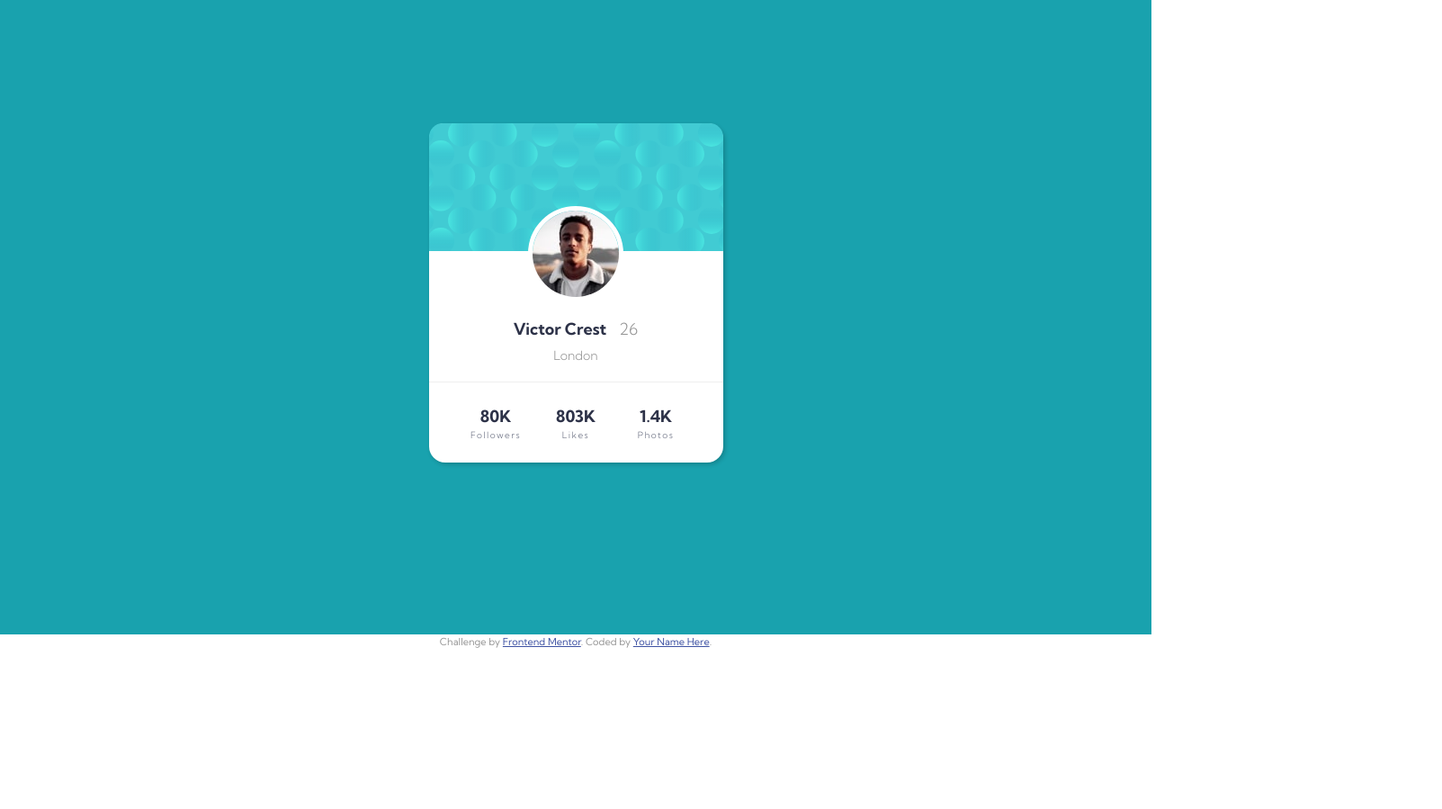
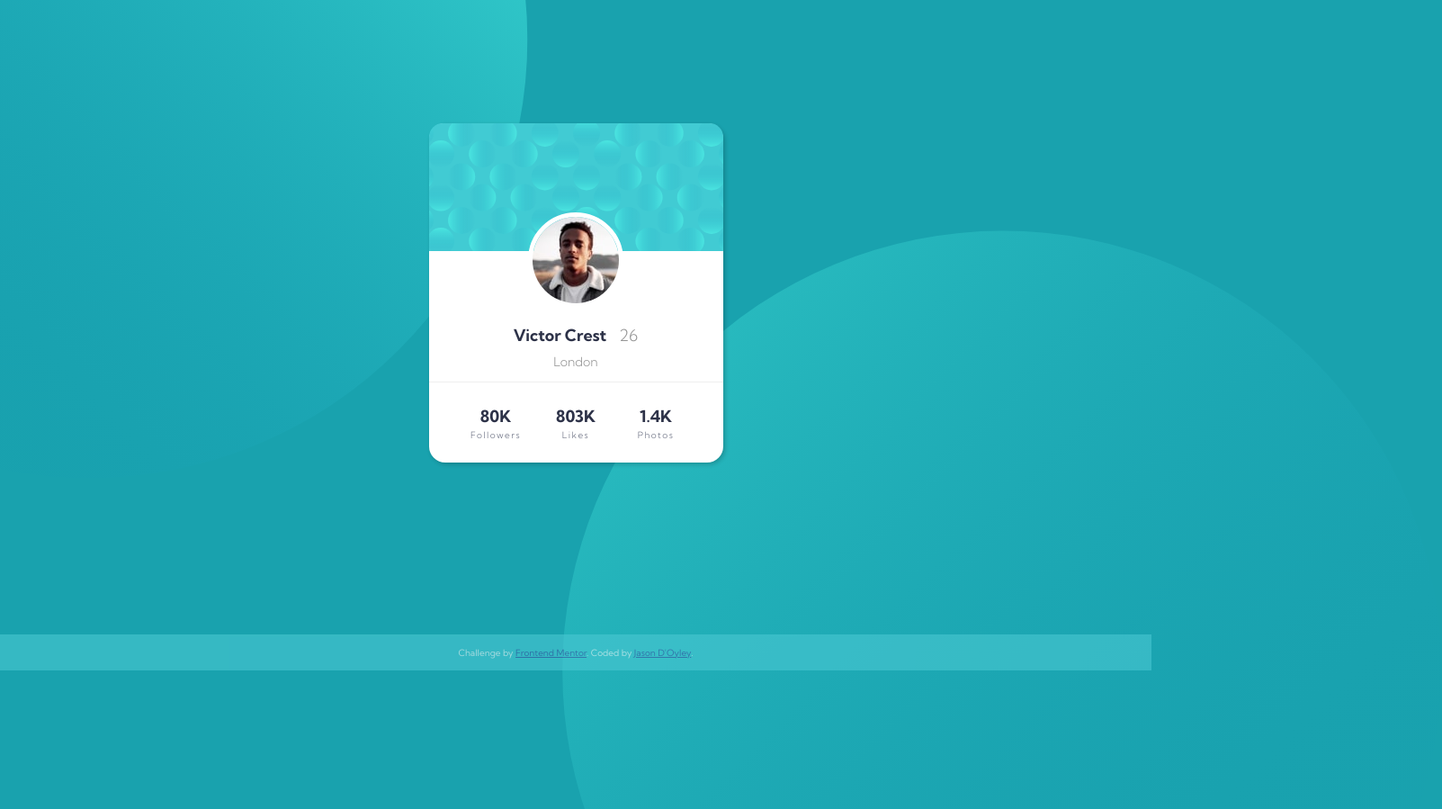
Before and after one commit to jdfdoyley/FEM-Profile-Card, a plain HTML site: page index.html in a window 1280 px wide. Shown: the part 55-954 px from the top of the page at 90% size, 1603 px wide, since content can reach past the window. Before the commit the page ends 800 px from the top, so only its background shows below. Drawn offline with Linux system fonts and the light colour scheme.

Commit message:
Add responsiveness to background circle pattern

```diff
--- a/dist/css/main.css
+++ b/dist/css/main.css
@@ -17,17 +17,20 @@
 *::before,
 *::after {
   box-sizing: border-box;
+  margin: 0;
+  padding: 0;
 }
 
 body {
-  background-color: #fff;
+  background-color: var(--dark-cyan);
   color: var(--dark-gray);
   font-family: 'Kumbh Sans', sans-serif;
   font-size: 1rem;
   font-weight: var(--font-normal);
   line-height: 1.5;
-  margin: 0;
-  text-align: center;
+  min-height: 100vh;
+  overflow: hidden;
+  width: 100%;
 }
 
 h3 {
@@ -38,19 +41,28 @@ h3 {
   margin-bottom: 0.5rem;
 }
 
+.circle-1,
+.circle-2 {
+  position: absolute;
+}
+
+.circle-1 {
+  transform: translate(-71%, -80%);
+}
+
+.circle-2 {
+  bottom: 0;
+  right: 0;
+  transform: translate(75%, 70%);
+}
+
 /* Card Wrapper */
 .card-wrapper {
-  background-color: var(--dark-cyan);
-
   display: grid;
   justify-content: center;
   align-content: center;
 
   height: 95vh;
-  overflow: hidden;
-  position: relative;
-
-  z-index: 100;
 }
 
 /* Card */
@@ -65,7 +77,7 @@ h3 {
   box-shadow: 2px 2px 5px rgba(0, 0, 0, 0.2);
   height: 23.5625rem;
   width: 20.4375rem;
-  z-index: 300;
+  z-index: 100;
 }
 
 /* Card Header */
@@ -90,7 +102,6 @@ h3 {
   justify-content: center;
   align-items: center;
   height: 9.0625rem;
-  position: relative;
 }
 
 .card-body .author-avatar {
@@ -118,6 +129,7 @@ h3 {
   font-size: 0.875rem;
   font-weight: var(--font-light);
   margin-top: 0;
+  text-align: center;
 }
 
 /* Card Footer */
@@ -164,7 +176,15 @@ h3 {
 }
 
 .attribution {
-  font-size: 11px;
+  background-color: hsl(185, 61%, 56%);
+  display: flex;
+  justify-content: center;
+  align-items: center;
+  height: 5vh;
+  color: #fff;
+  font-size: 0.625rem;
+  opacity: 0.6;
+  text-align: center;
 }
 
 .attribution a {
@@ -172,52 +192,57 @@ h3 {
 }
 
 /* Media Queries */
-@media (max-width: 576px) {
-  .card-wrapper .patter-top {
-    max-width: 1000px;
+/* Small devices (landscape phones, 576px and up) */
+@media (min-width: 576px) {
+  .circle-1 {
+    transform: translate(-55%, -60%);
   }
 
-  .card-wrapper .patter-bottom {
-    max-width: 1000px;
+  .circle-2 {
+    transform: translate(65%, 44%);
   }
 }
 
-@media (max-width: 768px) {
-  .card-wrapper .patter-top {
-    max-width: 1100px;
+/* Medium devices (tablets, 768px and up) */
+@media (min-width: 768px) {
+  .circle-1 {
+    transform: translate(-54%, -50%);
   }
 
-  .card-wrapper .patter-bottom {
-    max-width: 1100px;
+  .circle-2 {
+    transform: translate(54%, 51%);
   }
 }
 
-@media(max-width: 992px) {
-  .card-wrapper .patter-top {
-    max-width: 1150px;
+/* Large devices (desktops, 992px and up) */
+@media (min-width: 992px) {
+  .circle-1 {
+    transform: translate(-47%, -44%);
   }
 
-  .card-wrapper .patter-bottom {
-    max-width: 1150px;
+  .circle-2 {
+    transform: translate(42%, 51%);
   }
 }
 
-@media(max-width: 1200px) {
-  .card-wrapper .patter-top {
-    max-width: 1200px;
+/* X-Large devices (large desktops, 1200px and up) */
+@media (min-width: 1200px) {
+  .circle-1 {
+    transform: translate(-40%, -40%);
   }
 
-  .card-wrapper .patter-bottom {
-    max-width: 1200px;
+  .circle-2 {
+    transform: translate(33%, 50%);
   }
 }
 
-@media(max-width: 1440px) {
-  .card-wrapper .patter-top {
-    max-width: 1400px;
+/* XX-Large devices (larger desktops, 1400px and up) */
+@media (min-width: 1400px) {
+  .circle-1 {
+    transform: translate(-26%, -41%);
   }
 
-  .card-wrapper .patter-bottom {
-    max-width: 1400px;
+  .circle-2 {
+    transform: translate(21%, 49%);
   }
 }
--- a/index.html
+++ b/index.html
@@ -8,8 +8,10 @@
   <link rel="stylesheet" href="/dist/css/main.css">
 </head>
 <body>
+  <img src="/dist/img/bg-pattern-top.svg" class="circle-1">
+  <img src="/dist/img/bg-pattern-bottom.svg" class="circle-2">
+
   <section class="card-wrapper">
-    <div class="pattern-top"></div>
     <article class="card">
       <header class="card-header">
         <div class="card-image"></div>
@@ -46,12 +48,10 @@
         </div>
       </footer>
     </article>
-    <div class="pattern-bottom"></div>
   </section>
-  <div class="attribution">
-    Challenge by <a href="https://www.frontendmentor.io?ref=challenge" target="_blank">Frontend
-      Mentor</a>.
-    Coded by <a href="#">Your Name Here</a>.
-  </div>
+  <footer class="attribution">
+    <p>Challenge by <a href="https://www.frontendmentor.io?ref=challenge" target="_blank">Frontend
+        Mentor</a>. Coded by <a href="#">Jason D'Oyley</a>.</p>
+  </footer>
 </body>
 </html>
```
